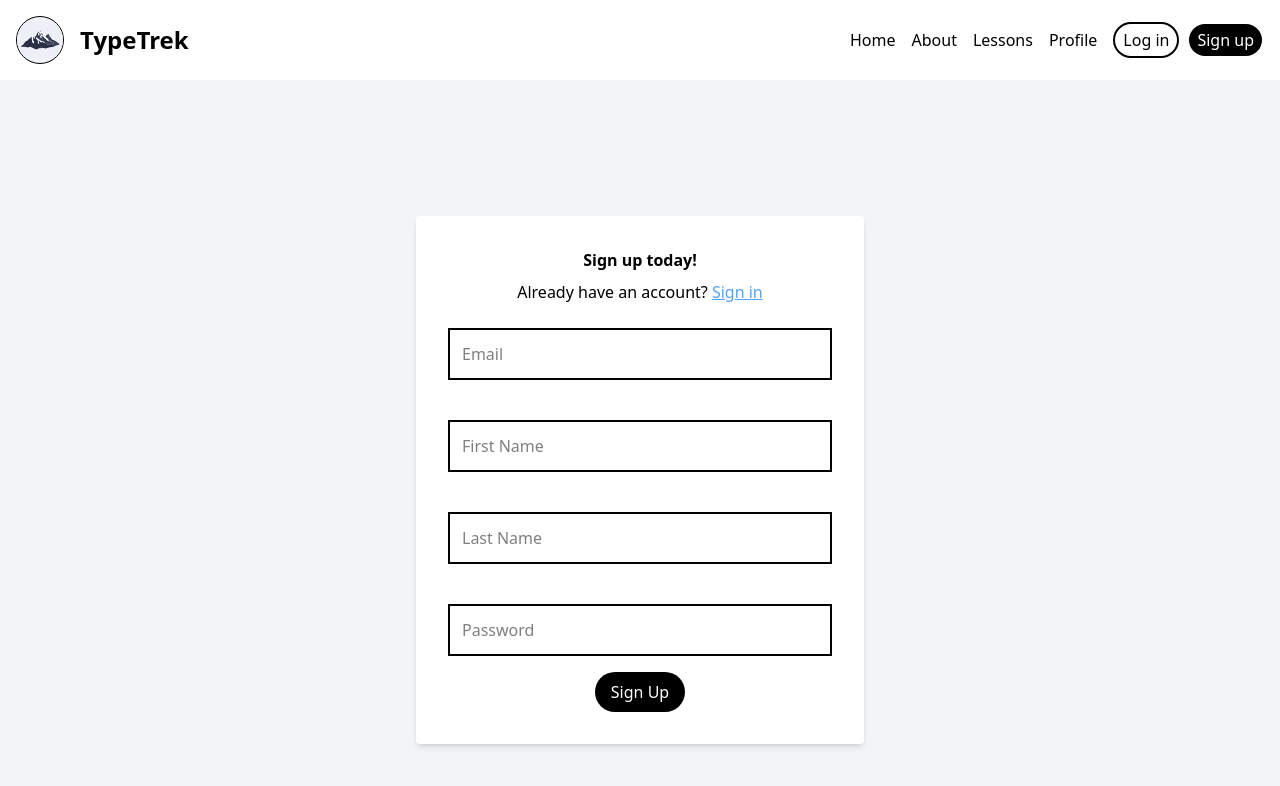
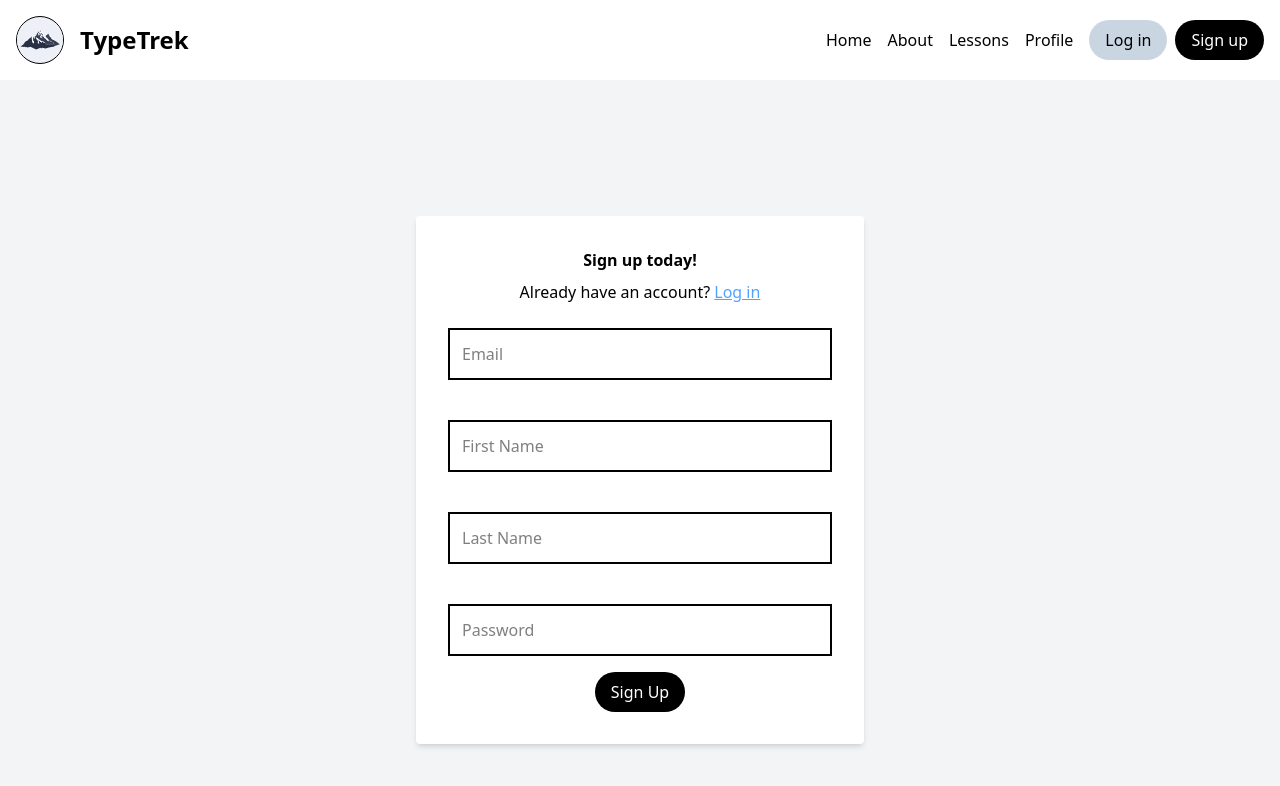
Before and after one commit to hstewart438/TypeTrek, a React (Vite) app: page /signup in a window 1280 px wide. Shown: the top 786 px of the page. Built offline with nearby package versions, Linux system fonts and the light colour scheme; no server answers.

Commit message:
Finished Recolor of Navbar and updated button components

```diff
--- a/src/components/AccessButton.jsx
+++ b/src/components/AccessButton.jsx
@@ -29,8 +29,20 @@ const AccessButton = () => {
             </button>)
         : (
             <div className="flex items-center space-x-2 ">
-                <Link to="/signin" className="border rounded-full border-2 px-2 py-1 bg-white text-black">Log in</Link>
-                <Link to="/signup" className="border rounded-full border-2 px-2 py-1 bg-black text-white">Sign up</Link>
+                <Link to="/login">
+                    <button className="relative group overflow-hidden rounded-full px-4 py-2 bg-slate-300 text-center cursor-pointer">
+                        {/* Log in */}
+                        <span className="absolute inset-0 rounded-full bg-sky-300 scale-0 group-hover:scale-150 transition-transform duration-500"></span>
+                        <span className="relative z-10 text-black">Log in</span>
+                    </button>
+                </Link>
+                <Link to="/signup">
+                    <button className="relative group overflow-hidden rounded-full px-4 py-2 bg-black text-center cursor-pointer">
+                        {/* sign up */}
+                        <span className="absolute inset-0 rounded-full bg-sky-600 scale-0 group-hover:scale-150 transition-transform duration-500"></span>
+                        <span className="relative z-10 text-white group-hover:text-white transition-colors duration-500">Sign up</span>
+                    </button>
+                </Link>
             </div>
            )
         }
--- a/src/components/Signin.jsx
+++ b/src/components/Login.jsx
@@ -2,7 +2,7 @@ import React, { useState } from 'react';
 import { Link, useNavigate } from 'react-router-dom';
 import { UseAuth } from '../context/AuthContext';
 
-const Signin = () => {
+const Login = () => {
   console.log("Rendering Signin component");
   const [email, setEmail] = useState("");
   const [password, setPassword] = useState("");
@@ -63,10 +63,10 @@ const Signin = () => {
           />
         </div>
         <div className="flex justify-center">
-          <button className="relative group overflow-hidden rounded-full px-4 py-2 bg-black text-center cursor-pointer">
+          <button className="relative group overflow-hidden rounded-full px-4 py-2 bg-slate-300 text-center cursor-pointer">
             {/* Animation */}
-            <span className="absolute inset-0 rounded-full bg-green-600 scale-0 group-hover:scale-150 transition-transform duration-500"></span>
-            <span className="relative z-10 text-white">Log in</span>
+            <span className="absolute inset-0 rounded-full bg-sky-300 scale-0 group-hover:scale-150 transition-transform duration-500"></span>
+            <span className="relative z-10 text-black">Log in</span>
           </button>
         </div>
         {error && <p className="text-red-600 text-center pt-4">{error}</p>}
@@ -75,4 +75,4 @@ const Signin = () => {
   );
 };
 
-export default Signin;
+export default Login;
--- a/src/components/Signup.jsx
+++ b/src/components/Signup.jsx
@@ -38,7 +38,7 @@ const Signup = () => {
       <form onSubmit={handleSignUp} className="bg-white p-8 rounded shadow-md w-full max-w-md">
         <h2 className="font-bold pb-2 text-center">Sign up today!</h2>
         <p className="text-center">
-          Already have an account? <Link to="/signin" className="text-blue-400 underline" >Sign in</Link>
+          Already have an account? <Link to="/login" className="text-blue-400 underline" >Log in</Link>
         </p>
         <div className="flex flex-col py-4">
           {/* <label htmlFor="Email">Email</label> */}
@@ -87,7 +87,7 @@ const Signup = () => {
         <div className="flex justify-center">
           <button type="submit" disabled={loading} className="relative group overflow-hidden rounded-full px-4 py-2 bg-black text-center cursor-pointer">
             {/* Animation */}
-            <span className="absolute inset-0 rounded-full bg-green-600 scale-0 group-hover:scale-150 transition-transform duration-500"></span>
+            <span className="absolute inset-0 rounded-full bg-sky-600 scale-0 group-hover:scale-150 transition-transform duration-500"></span>
             <span className="relative z-10 text-white">Sign Up</span>
           </button>
         </div>
--- a/src/router.jsx
+++ b/src/router.jsx
@@ -6,7 +6,7 @@ import Lessons from './pages/Lessons';
 import Profile from './pages/Profile';
 import NotFound from "./pages/NotFound";
 import Signup from "./components/Signup";
-import Signin from "./components/Signin";
+import Login from "./components/Login";
 import PrivateRoute from "./components/PrivateRoute";
 
 export const router = createBrowserRouter([
@@ -20,7 +20,7 @@ export const router = createBrowserRouter([
     {path: "/lessons", element: <PrivateRoute><Lessons/></PrivateRoute>},
     {path: "/profile", element: <PrivateRoute><Profile/></PrivateRoute>},
     {path: "/signup", element: <Signup/>},
-    {path: "/signin", element: <Signin/>},
+    {path: "/login", element: <Login/>},
     {path: "*", element: <NotFound/>},
     ],
   },
```
